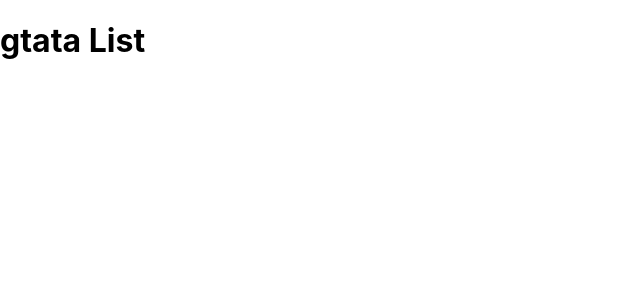
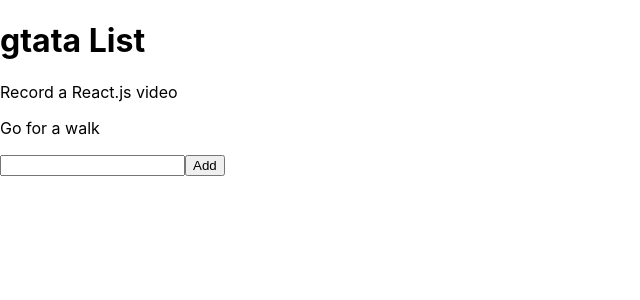
Before and after one commit to grzegorztata/achmaroReact, a React (Create React App) app: page / in a window 1280 px wide. Shown: the top 300 px of the page, without its empty margins (0-640 px from the left). Built offline with nearby package versions, Linux system fonts and the light colour scheme.

Commit message:
achmaro_2_props_states

```diff
--- a/src/App.js
+++ b/src/App.js
@@ -1,20 +1,45 @@
 import React, { Component } from 'react';
 
 class ToDoList extends Component {
+  state = {
+    tasks: this.props.tasks,
+    draft: ''
+  }
+
+  updateDraft = (e) => {
+    this.setState({draft: e.target.value})
+  }
+
+  addToDo = () => {
+    const { tasks, draft } = this.state
+    const list = this.state.tasks
+    list.push(this.state.draft)
+    this.setState({tasks: list, draft: ''})
+  }
+
   render() {
+    const { title } = this.props
+    const { tasks, draft } = this.state
     return (
       <div>
-        <h1>{this.props.title}</h1>
+        <h1>{title}</h1>
+        {tasks.map(task => <div><p>{task}</p></div>)}
+        <input type='text' onChange={this.updateDraft} value={draft} />
+        <button onClick={this.addToDo}>Add</button>
       </div>
     )
   }
 }
 
 class App extends Component {
+  myTasks = [
+    'Record a React.js video',
+    'Go for a walk'
+  ]
   render() {
     return(
       <div>
-        <ToDoList title='gtata List' />
+        <ToDoList title='gtata List' tasks={this.myTasks} />
       </div>
     )
   }
```
